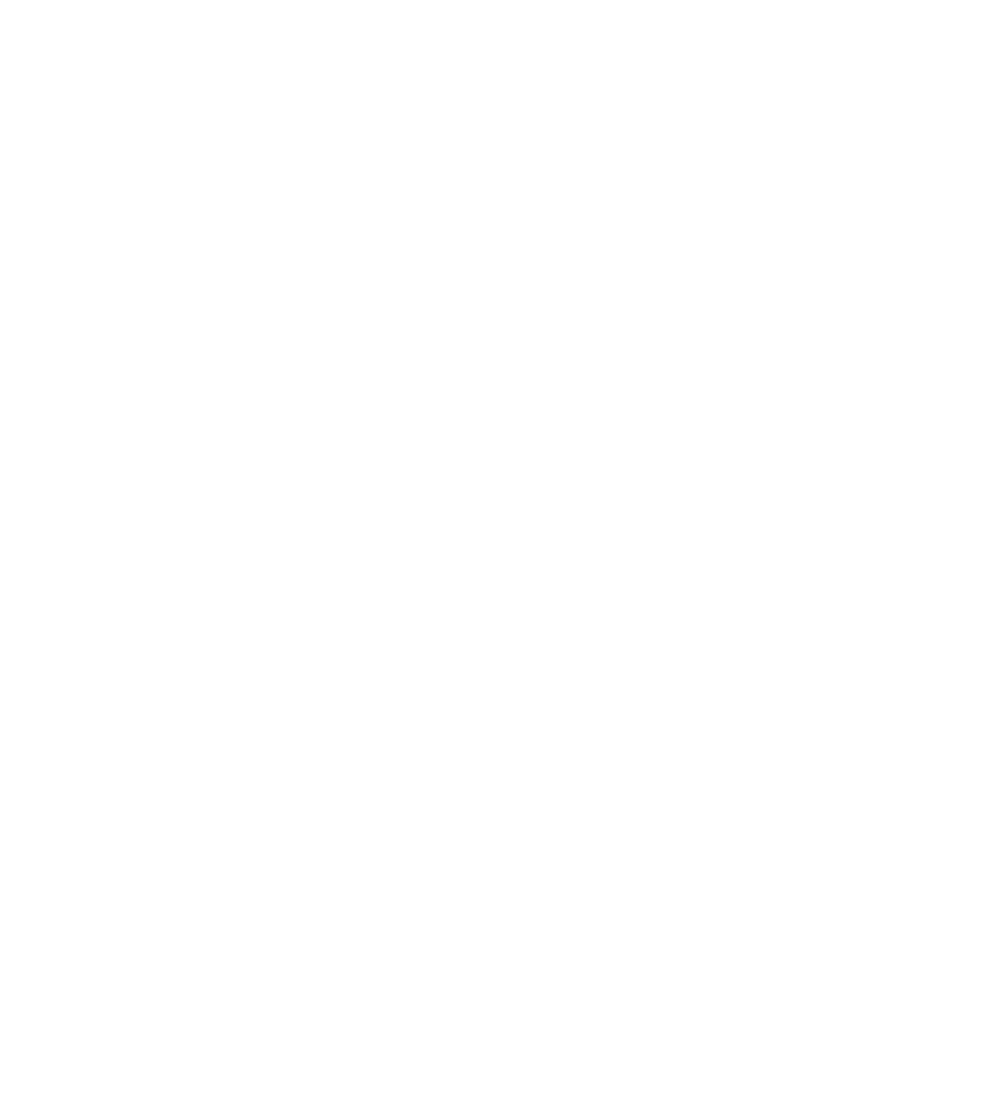
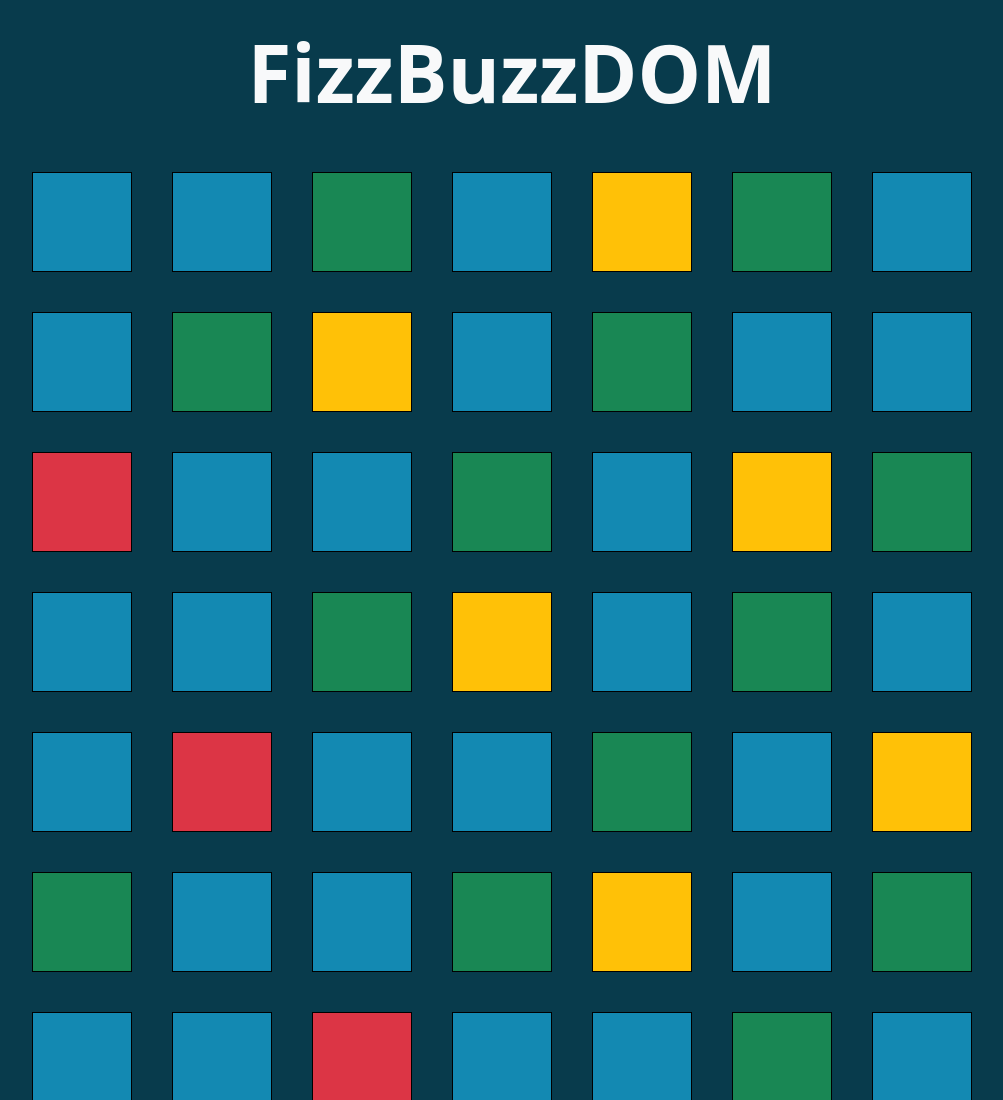
Before and after one commit to matteobonelli/js-fizzbuzz, a plain HTML site: page index.html in a window 1280 px wide. Shown: the top 1100 px of the page, without its empty margins (128-1131 px from the left). Before the commit the page ends 800 px from the top, so only its background shows below. Drawn offline with nearby package versions, Linux system fonts and the light colour scheme.

Commit message:
now different colors squares are visualized in html

```diff
--- a/css/style.css
+++ b/css/style.css
@@ -0,0 +1,17 @@
+.my-bg-body{
+    background-color: #083b4c;
+}
+
+.my-container{
+    width: 1000px;
+    margin: 0 auto;
+}
+.my-bg-box{
+    background-color: #1389b2;
+}
+.box{
+    width: 100px;
+    height: 100px;
+    border: 1px solid black;
+    margin: 20px;
+}
--- a/index.html
+++ b/index.html
@@ -3,10 +3,17 @@
 <head>
     <meta charset="UTF-8">
     <meta name="viewport" content="width=device-width, initial-scale=1.0">
+    <link href="https://cdn.jsdelivr.net/npm/bootstrap@5.3.2/dist/css/bootstrap.min.css" rel="stylesheet" integrity="sha384-T3c6CoIi6uLrA9TneNEoa7RxnatzjcDSCmG1MXxSR1GAsXEV/Dwwykc2MPK8M2HN" crossorigin="anonymous">
     <link rel="stylesheet" href="css/style.css">
     <title>FizzBuzz</title>
 </head>
-<body>
+<body class="my-bg-body">
+    <h1 class="text-light text-center display-1 fw-bolder py-4">FizzBuzzDOM</h1>
+    <div class="my-container d-flex flex-wrap" id="container">
+
+
+    </div>
+
 
     <script src="js/script.js"></script>
 </body>
--- a/js/script.js
+++ b/js/script.js
@@ -1,22 +1,32 @@
+const myContainer = document.getElementById('container');
+
 let text = ''
 
 for(let i = 1; i <= 100; i++){
+    let bgBox;
     if(i % 15 === 0){
         const fizzBuzz = 'FizzBuzz';
         text = fizzBuzz;
+        bgBox = 'bg-danger';
         console.log(text);
     }
     else if(i % 3 === 0){
         const fizz = 'Fizz';
         text = fizz;
+        bgBox = 'bg-success';
         console.log(text);
     }
     else if(i % 5 === 0){
         const buzz = 'Buzz';
         text = buzz;
+        bgBox = 'bg-warning';
         console.log(text);
     }
     else{
         console.log(i);
+        bgBox = 'my-bg-box';
     }
+    const boxEl = document.createElement('div');
+    boxEl.className = `box ${bgBox} d-flex justify-content-center align-items-center`;
+    myContainer.append(boxEl);
 }
```
